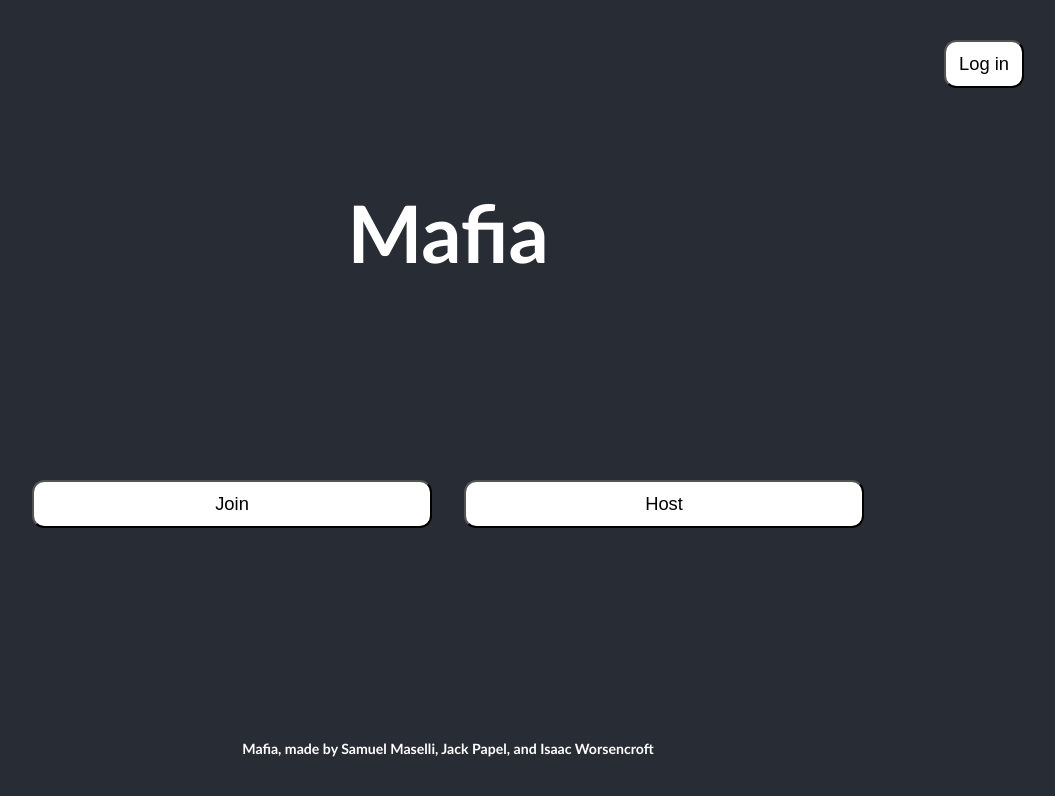
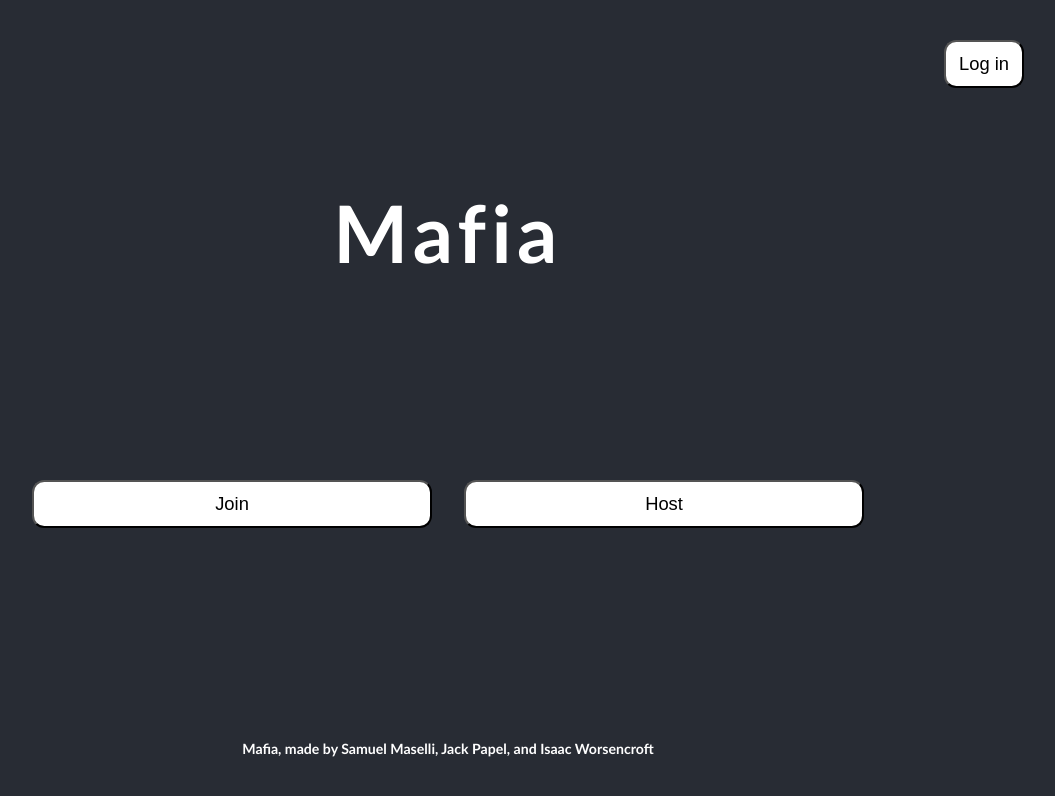
Before and after one commit to mafia-rust/mafia, a React (Create React App) app in the folder mafia_client/: page / in a window 1280 px wide. Shown: the top 796 px of the page, without its empty margins (192-1247 px from the left). Built offline with nearby package versions, Linux system fonts and the light colour scheme.

Commit message:
set letter spacing for header text
 set letter-spacing to .333rem

```diff
--- a/mafia_client/src/index.css
+++ b/mafia_client/src/index.css
@@ -15,6 +15,7 @@
 
     color: white;
 }
+
 .header {
     display: flex;
     flex-direction: row;
@@ -23,6 +24,7 @@
     background-color: #282c34;
     width: 100%;
 }
+
 .header-text {
     font-size: 440%;
     font-weight: bold;
@@ -33,7 +35,9 @@
     align-self: center;
     /* Center self vertically */
     top: 50%;
+    letter-spacing: .333rem;
 }
+
 .button {
     margin-top: 0.5rem;
     justify-content: center;
@@ -42,6 +46,7 @@
     border-radius: 0.75rem;
     min-height: 2rem;
 }
+
 .credits {
     display: flex;
     flex-direction: row;
@@ -54,16 +59,19 @@
     font-weight: bold;
     font-family: 'Gill Sans', 'Gill Sans MT', Calibri, 'Trebuchet MS', sans-serif;
 }
+
 .input-box {
     width: 100%;
     display: block;
 }
+
 .input-box-label {
     align-self: left;
     left: 2vh;
     padding-top: 30px;
     padding-bottom: 10px;
 }
+
 .input-field {
     min-height: 2rem;
     width: 100%;
@@ -71,6 +79,7 @@
     border-radius: 0.5rem;
     color: black;
 }
+
 .loading-dots {
     display: inline-block;
         width: 60px; /* control the size */
```
